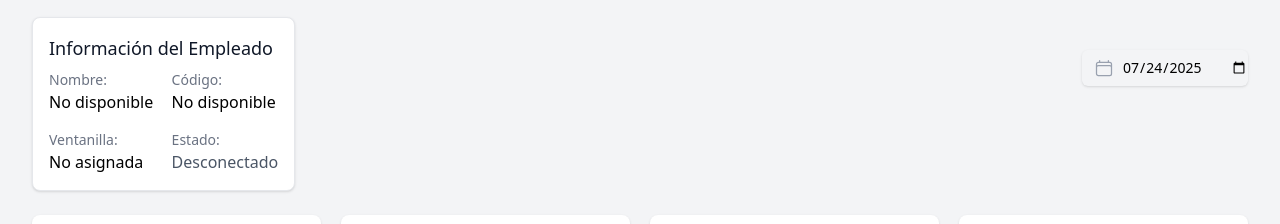
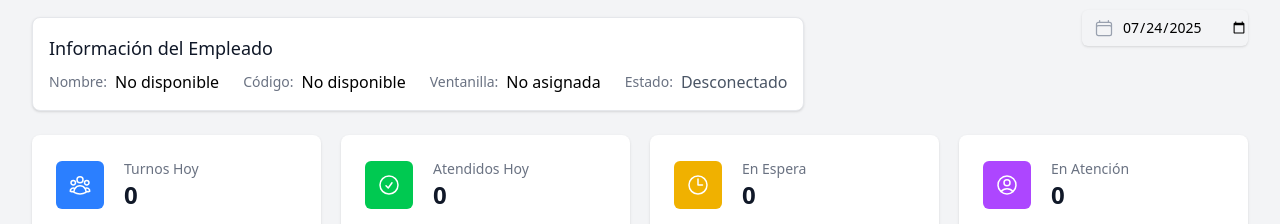
Before and after one commit to Ciare95/digiturno, a Vue app in the folder Frontend/: page /empleado in a window 1280 px wide. Shown: the part 143-367 px from the top of the page. Built offline with nearby package versions, Linux system fonts and the light colour scheme; no server answers.

Commit message:
visualización de datos de empleado

```diff
--- a/Frontend/src/views/EmpleadoDashboard.vue
+++ b/Frontend/src/views/EmpleadoDashboard.vue
@@ -45,20 +45,20 @@
             <!-- Información del empleado -->
             <div class="mt-4 bg-white p-4 rounded-lg shadow-sm border border-gray-200">
               <h3 class="text-lg font-medium text-gray-900 mb-2">Información del Empleado</h3>
-              <div class="grid grid-cols-2 gap-4">
-                <div>
+              <div class="flex flex-wrap gap-6">
+                <div class="flex items-center gap-2">
                   <p class="text-sm text-gray-500">Nombre:</p>
                   <p class="font-medium">{{ empleadoInfo.nombre || 'No disponible' }}</p>
                 </div>
-                <div>
+                <div class="flex items-center gap-2">
                   <p class="text-sm text-gray-500">Código:</p>
                   <p class="font-medium">{{ empleadoInfo.codigo || 'No disponible' }}</p>
                 </div>
-                <div>
+                <div class="flex items-center gap-2">
                   <p class="text-sm text-gray-500">Ventanilla:</p>
                   <p class="font-medium">{{ empleadoInfo.ventanilla || 'No asignada' }}</p>
                 </div>
-                <div>
+                <div class="flex items-center gap-2">
                   <p class="text-sm text-gray-500">Estado:</p>
                   <p class="font-medium" :class="{
                     'text-green-600': empleadoInfo.estado === 'Conectado',
```
